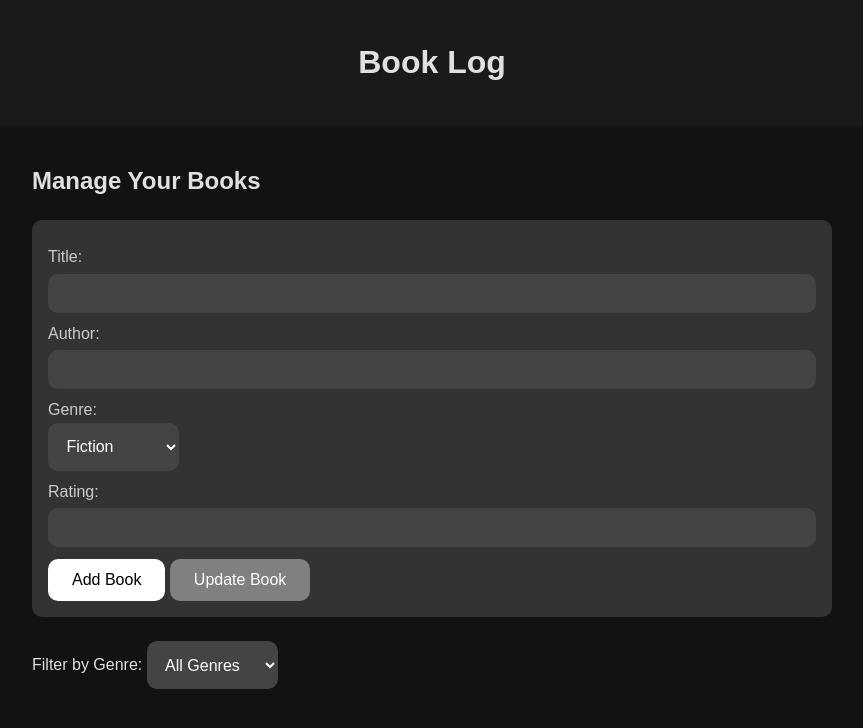
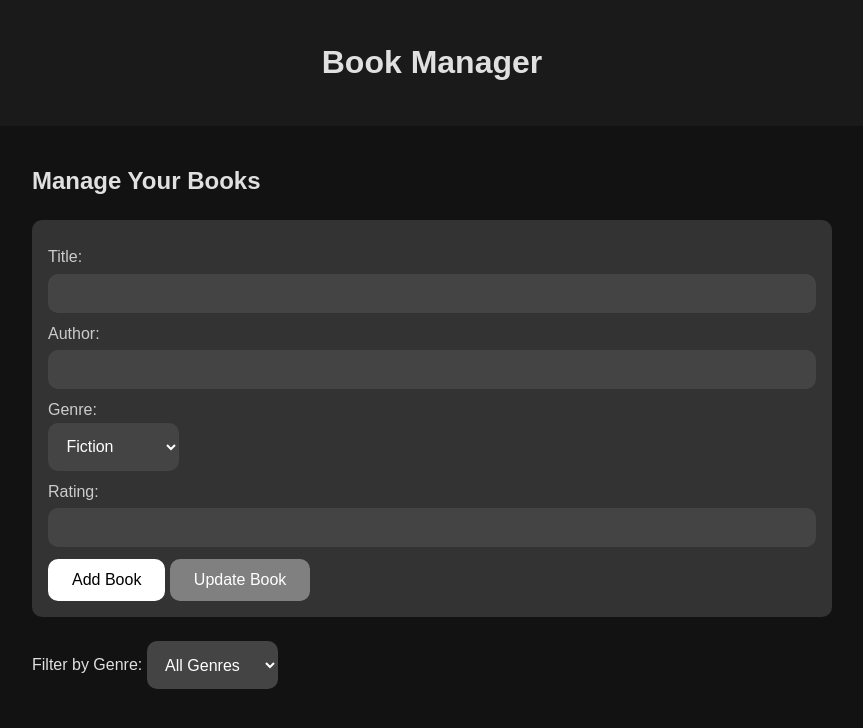
Before and after one commit to BharatWeb176/BookManagerApp, a website built with Parcel: page index.html in a window 1280 px wide. Shown: the whole page, without its empty margins (208-1071 px from the left). Built offline with nearby package versions, Linux system fonts and the light colour scheme; no server answers.

Commit message:
Bug fixes

```diff
--- a/index.html
+++ b/index.html
@@ -10,7 +10,7 @@
   </head>
   <body>
     <header>
-      <h1>Book Log</h1>
+      <h1>Book Manager</h1>
     </header>
     <div id="feedback" class="feedback"></div>
 
```
Also changed, not shown: manifest.json.
